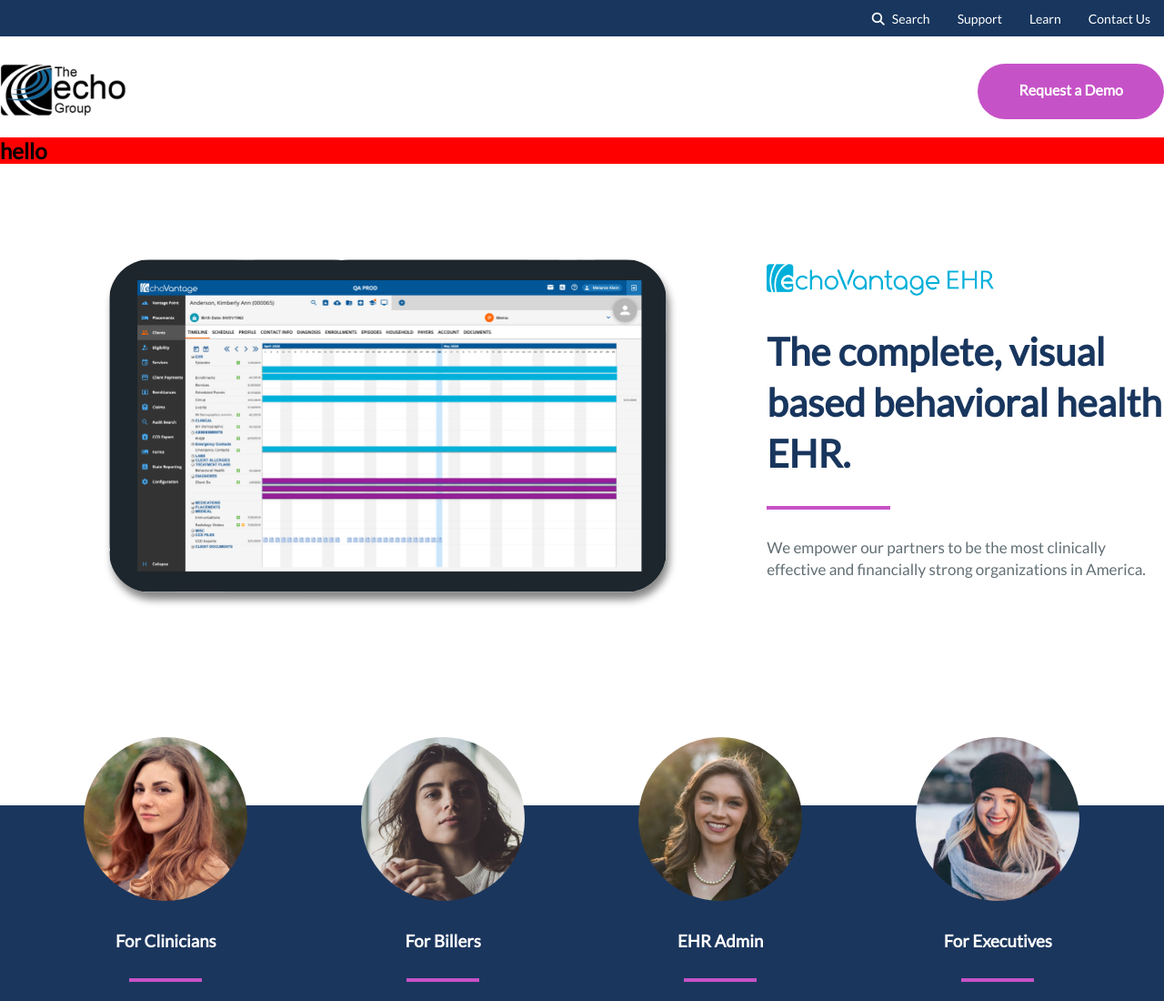
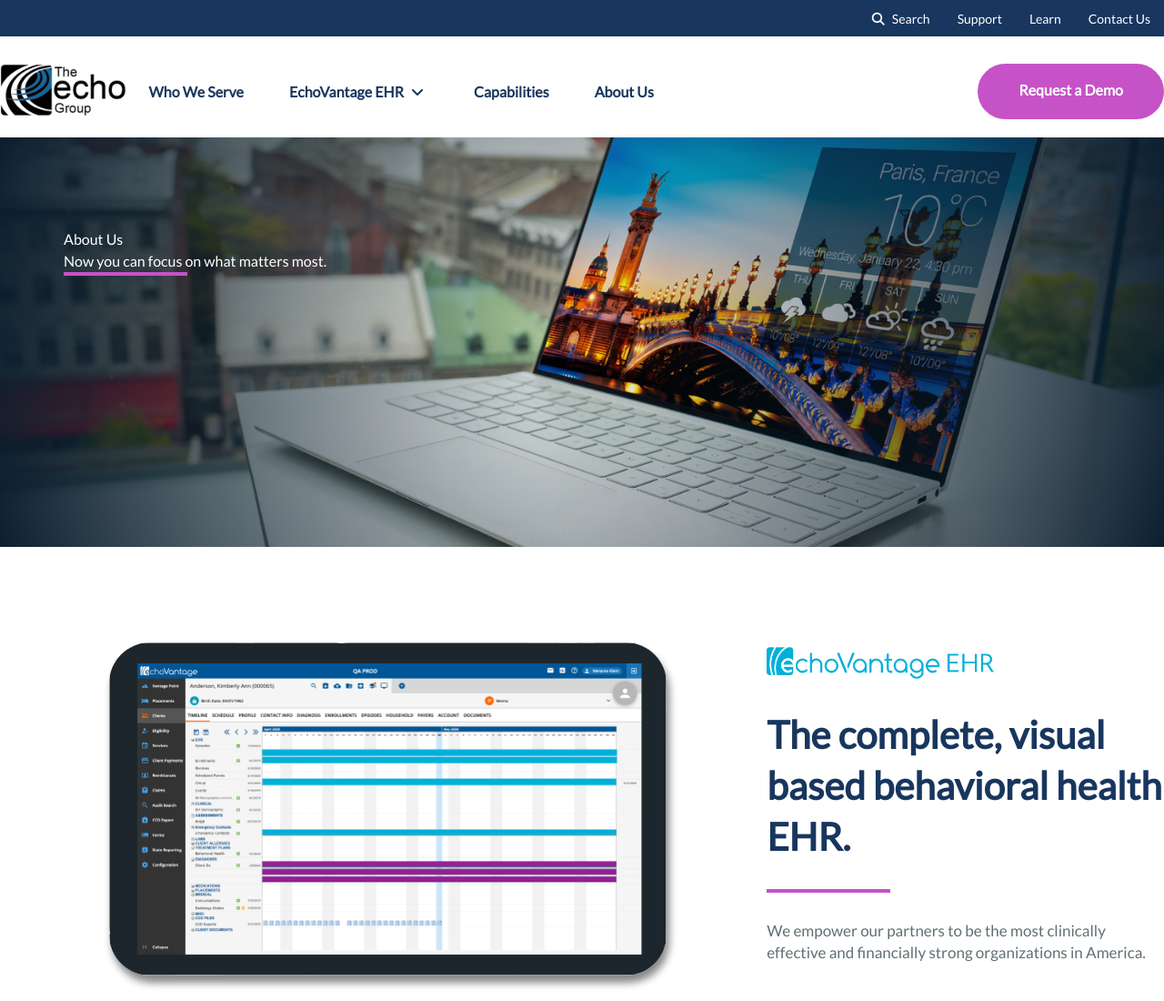
Before and after one commit to spgowrisankar/mandy, a plain HTML site: page about.html in a window 1280 px wide. Shown: the top 1100 px of the page at 91% size. Drawn offline with nearby package versions, Linux system fonts and the light colour scheme; files whose address does not match are found by name.

Commit message:
About Page added

```diff
--- a/about.html
+++ b/about.html
@@ -30,8 +30,8 @@
             <div class="main-nav-wrapper">
                     <a href="index.html"><img src="./img/logo/main-logo.png" alt="Main-Logo"></a>
                 <ul class="menu">
-                <li class="menu-item"><a class="menu-link" href="#"> Who We Serve <i class="fa fa-angle-down" aria-hidden="true"></i> </a></li>
-                    <li class="menu-item"><a class="menu-link" href="#"> EchoVantage EHR <i class="fa fa-angle-down" aria-hidden="true"></i></a>
+                <li class="menu-item"><a class="transparent-link" href="#"> Who We Serve  <!--  <i class="fa fa-angle-down" aria-hidden="true"></i>  --></a></li>
+                    <li class="menu-item"><a class="transparent-link" href="#"> EchoVantage EHR <i class="fa fa-angle-down" aria-hidden="true"></i></a>
                         <ul class="submenu">
                             <li class="submenu-item">
                                 <ul class="submenu-left">
@@ -62,8 +62,8 @@
                             </li>
                         </ul>
                     </li>
-                <li class="menu-item"><a  class="menu-link" href="#"> Capabilities <i class="fa fa-angle-down" aria-hidden="true"></i></a></li>
-                <li class="menu-item about"><a href="about.html" target="_blank"> About Us </a></li>
+                <li class="menu-item"><a  class="transparent-link" href="#"> Capabilities <!--  <i class="fa fa-angle-down" aria-hidden="true"></i>  --></a></li>
+                <li class="menu-item about"><a class="transparent-link" href="about.html" target="_blank"> About Us <!--  <i class="fa fa-angle-down" aria-hidden="true"></i>  --></a></li>
                 </ul>
             </div>
                 <a href="#" class="large-button">Request a  Demo</a>
@@ -71,12 +71,15 @@
     </nav>
     </header>
 <!-- End of Banner-Content -->
-<!-- Start of banner -->
-    <section>
-        <div class="bg">
-<h1>hello</h1>
+<section class="about-banner">
+    <div class="container">
+        <div class="about-banner-content">
+            <p class="">About Us</p>
+            <p class="">Now you can focus on what matters most.</p>
+            <hr class="small-hr banner-hr">
         </div>
-    </section>
+    </div>
+</section>
 <!-- End of banner -->
 <!-- Start of showcase -->
     <section>
--- a/css/main.css
+++ b/css/main.css
@@ -147,8 +147,16 @@ p {
 .main-nav ul :hover {
     color: #18365E;
 }
-.main-nav  ul li a {
-    color: #FFFFFF;
+
+.menu-link {
+    color: #FFFFFF;
+    font-size: 16px;
+    font-weight:bold;
+    text-decoration: none;
+    padding:10px 20px;
+}
+.transparent-link {
+    color: #18365E;
     font-size: 16px;
     font-weight:bold;
     text-decoration: none;
@@ -1488,3 +1496,31 @@ input[type = "submit"]{
 .bg {
     background-color: red;
 }
+/* < -----------------------------About Page----------------------------------------- > */
+.about-banner {
+    position: relative;
+    background: url('../img/about-images/about-banner.png');
+    background-position: center;
+    background-size: cover;
+    background-repeat: no-repeat;
+    min-height: 450px;
+    min-width: 100px;
+}
+.about-banner::after {
+    position: absolute;
+    z-index: 0;
+    top:0;
+    left:0;
+    width:100%;
+    height:100%;
+    background: radial-gradient(circle, rgba(24,54,94,0) 0%, rgba(10,29,45,0.99) 99.96%, #1D262D 100%);
+    content: '';
+}
+.about-banner-content {
+    position: absolute;
+    text-align: left;
+    line-height: 58px;
+    color: #FFFFFF;
+    z-index: 1;
+    padding: 100px 70px;
+}
--- a/js/main.js
+++ b/js/main.js
@@ -12,5 +12,10 @@ $(document).ready(function(){
     $('about').on('click', function(){
     $(this).closest.removeClass('header').closest.addClass('transparent-header');
     });
+    $('about').on('click', function(){
+        $('about').on('click', function(){
+        $(this).closest.removeClass('menu-link').closest.addClass('transparent-link');
+        });
+    });
 
 });
```
Also changed, not shown: index.html (+4 -4 lines), img/about-images/about-banner-1.png (added), img/about-images/about-banner.png (added).
